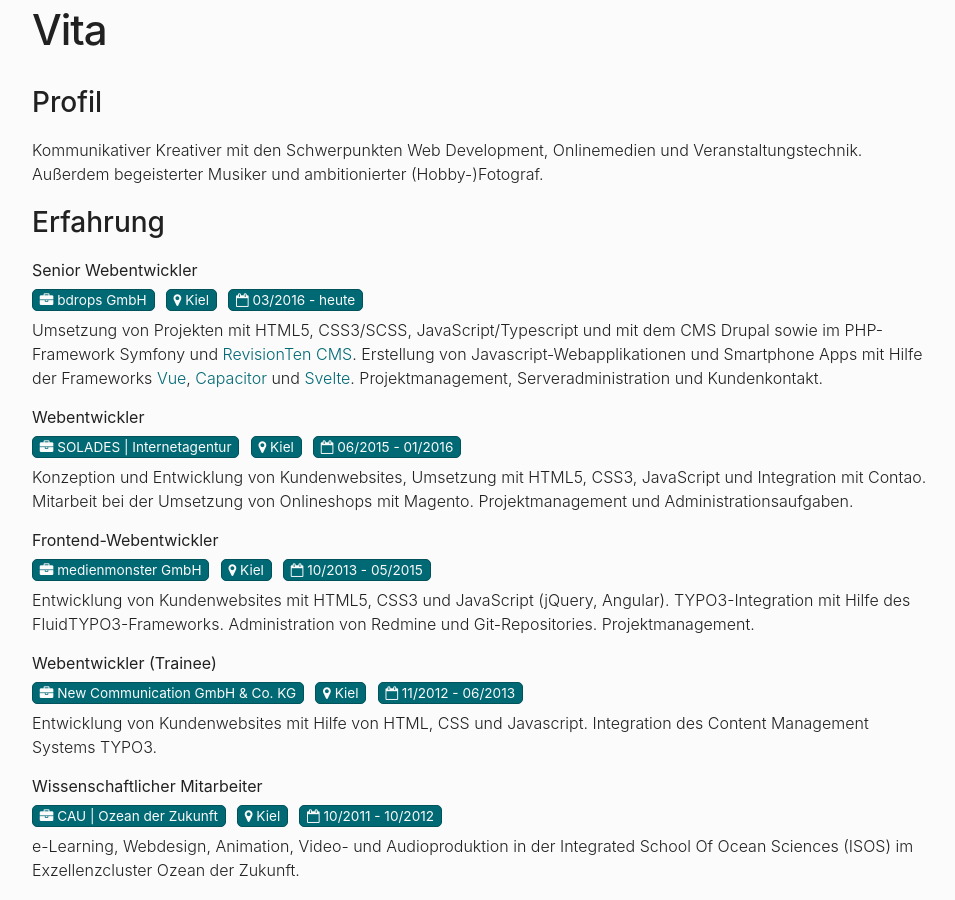
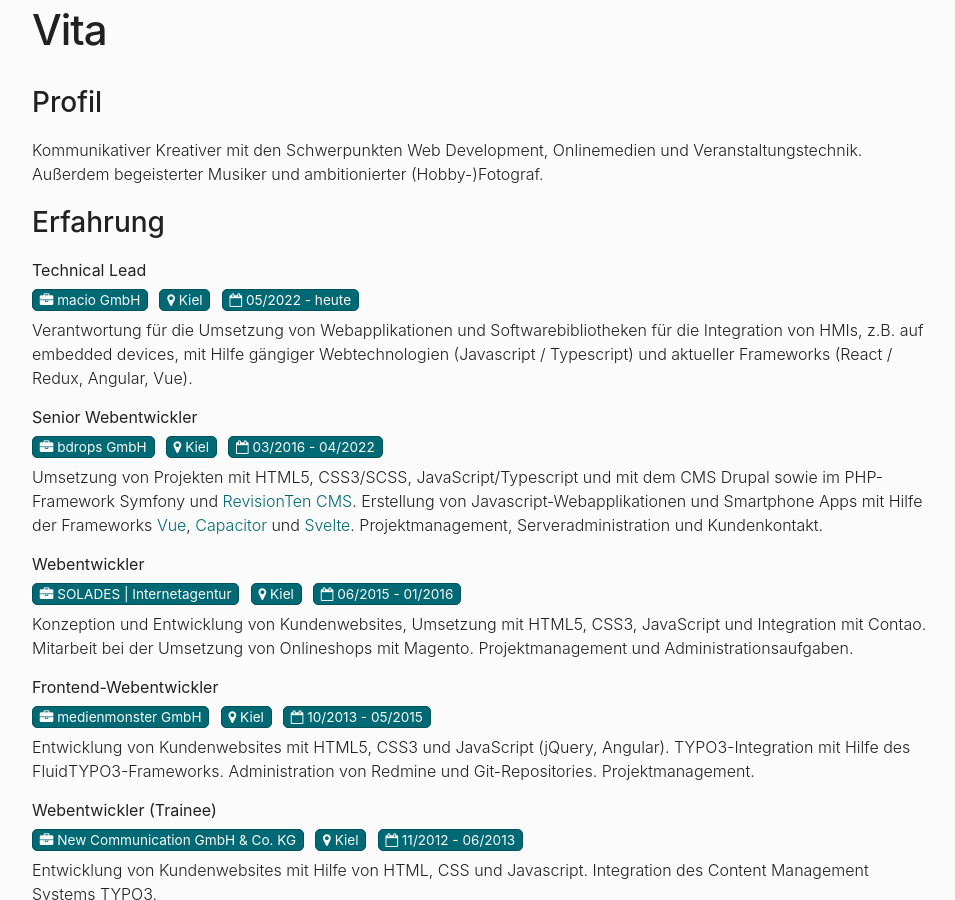
Before and after one commit to entepe85/entepe-2017, a Jekyll site: the page built from vita/vita.html, in a window 1280 px wide and 900 px high, scrolled down 335 px. Shown: the whole window, without its empty margins (158-1113 px from the left). Built offline with Jekyll 4.4.1, drawn with Linux system fonts in a browser that asks for light colours.

Commit message:
Update vita.html

```diff
--- a/vita/vita.html
+++ b/vita/vita.html
@@ -10,10 +10,17 @@ permalink: /vita/
 
     <h2>Erfahrung</h2>
     <p>
+        <strong>Technical Lead</strong><br>
+        <span class="vita-label"><i class="fa fa-briefcase"></i> macio GmbH</span>
+        <span class="vita-label"><i class="fa fa-map-marker"></i> Kiel</span>
+        <span class="vita-label"><i class="fa fa-calendar-o"></i> 05/2022 - heute</span><br>
+        Verantwortung für die Umsetzung von Webapplikationen und Softwarebibliotheken für die Integration von HMIs, z.B. auf embedded devices, mit Hilfe gängiger Webtechnologien (Javascript / Typescript) und aktueller Frameworks (React / Redux, Angular, Vue).
+    </p>
+    <p>
         <strong>Senior Webentwickler</strong><br>
         <span class="vita-label"><i class="fa fa-briefcase"></i> bdrops GmbH</span>
         <span class="vita-label"><i class="fa fa-map-marker"></i> Kiel</span>
-        <span class="vita-label"><i class="fa fa-calendar-o"></i> 03/2016 - heute</span><br>
+        <span class="vita-label"><i class="fa fa-calendar-o"></i> 03/2016 - 04/2022</span><br>
         Umsetzung von Projekten mit HTML5, CSS3/SCSS, JavaScript/Typescript und mit dem CMS Drupal sowie im PHP-Framework Symfony und <a href="https://github.com/RevisionTen/CMS" target="_blank" rel="noopener">RevisionTen CMS</a>. Erstellung von Javascript-Webapplikationen und Smartphone Apps mit Hilfe der Frameworks  <a href="https://vuejs.org/" target="_blank" rel="noopener">Vue</a>, <a href="https://capacitorjs.com/" target="_blank" rel="noopener">Capacitor</a> und <a href="https://svelte.dev/" target="_blank" rel="noopener">Svelte</a>. Projektmanagement, Serveradministration und Kundenkontakt.
     </p>
 
```
